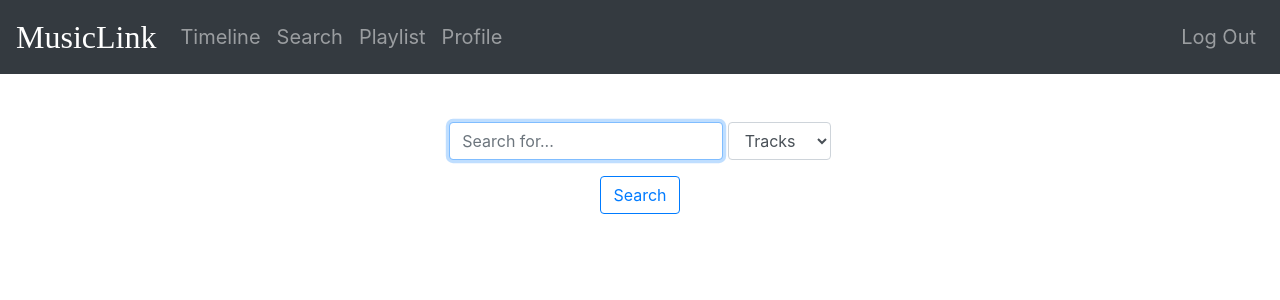
After one commit to maiklarooij/MusicLink, a Flask app: page /search in a window 1280 px wide. The commit adds this page. Shown: the top 300 px of the page. Run offline with Flask 2, Linux system fonts and the light colour scheme; some libraries are stand-ins or nearby versions.

Commit message:
search page

```diff
--- a/application.py
+++ b/application.py
@@ -17,3 +17,13 @@ app.config["TEMPLATES_AUTO_RELOAD"] = True
 @app.route("/", methods=["GET"])
 def home():
     return render_template("home.html")
+
+@app.route("/search", methods=["GET", "POST"])
+def search():
+    if request.method == "POST":
+        search = request.form.get("search")
+        types = request.form.get("type")
+        return render_template("searched.html", search=search, types=types)
+
+    else:
+        return render_template("search.html")
--- a/static/styles.css
+++ b/static/styles.css
@@ -7,3 +7,16 @@
 #navitem{
     font-size: 125%;
 }
+
+main {
+    text-align: center;
+}
+
+main .form-control
+{
+    /* center form controls */
+    display: inline-block;
+
+    /* override Bootstrap's 100% width for form controls */
+    width: auto;
+}
--- a/templates/layout.html
+++ b/templates/layout.html
@@ -5,12 +5,12 @@
     <title>MusicLink: {% block title %}{% endblock %}</title>
 </head>
 <body>
-    <nav class="navbar navbar-expand-md navbar-dark bg-dark border">
-        <a class="navbar-brand" id="brand">MusicLink</a>
+    <nav class="navbar navbar-expand-md navbar-dark bg-dark">
+        <a href="/" class="navbar-brand" id="brand">MusicLink</a>
         <div class="collapse navbar-collapse" id="navbar">
             <ul class="navbar-nav mr-auto">
                 <li id="navitem" class="nav-item"><a class="nav-link" href="/quote">Timeline</a></li>
-                <li id="navitem" class="nav-item"><a class="nav-link" href="/buy">Search</a></li>
+                <li id="navitem" class="nav-item"><a class="nav-link" href="/search">Search</a></li>
                 <li id="navitem" class="nav-item"><a class="nav-link" href="/sell">Playlist</a></li>
                 <li id="navitem" class="nav-item"><a class="nav-link" href="/add">Profile</a></li>
             </ul>
@@ -20,6 +20,9 @@
         </div>
     </nav>
 
-    {% block main %}{% endblock %}
+    <main class="container p-5">
+        {% block main %}{% endblock %}
+    </main>
+
 
 </body>
--- /dev/null
+++ b/templates/search.html
@@ -0,0 +1,19 @@
+{% extends "layout.html" %}
+
+{% block title %}
+    Home
+{% endblock %}
+
+{% block main %}
+    <form action="/search" method="post">
+        <div class="form-group">
+            <input autocomplete="off" autofocus class="form-control" name="search" placeholder="Search for..." type="text">
+            <select class="form-control" name="type">
+                <option value="tracks">Tracks</option>
+                <option value="artists">Artists</option>
+                <option value="albums">Albums</option>
+            </select>
+        </div>
+        <button class="btn btn-outline-primary" type="submit">Search</button>
+    </form>
+{% endblock %}
```
Also changed, not shown: templates/searched.html (added, +22 -0 lines).
